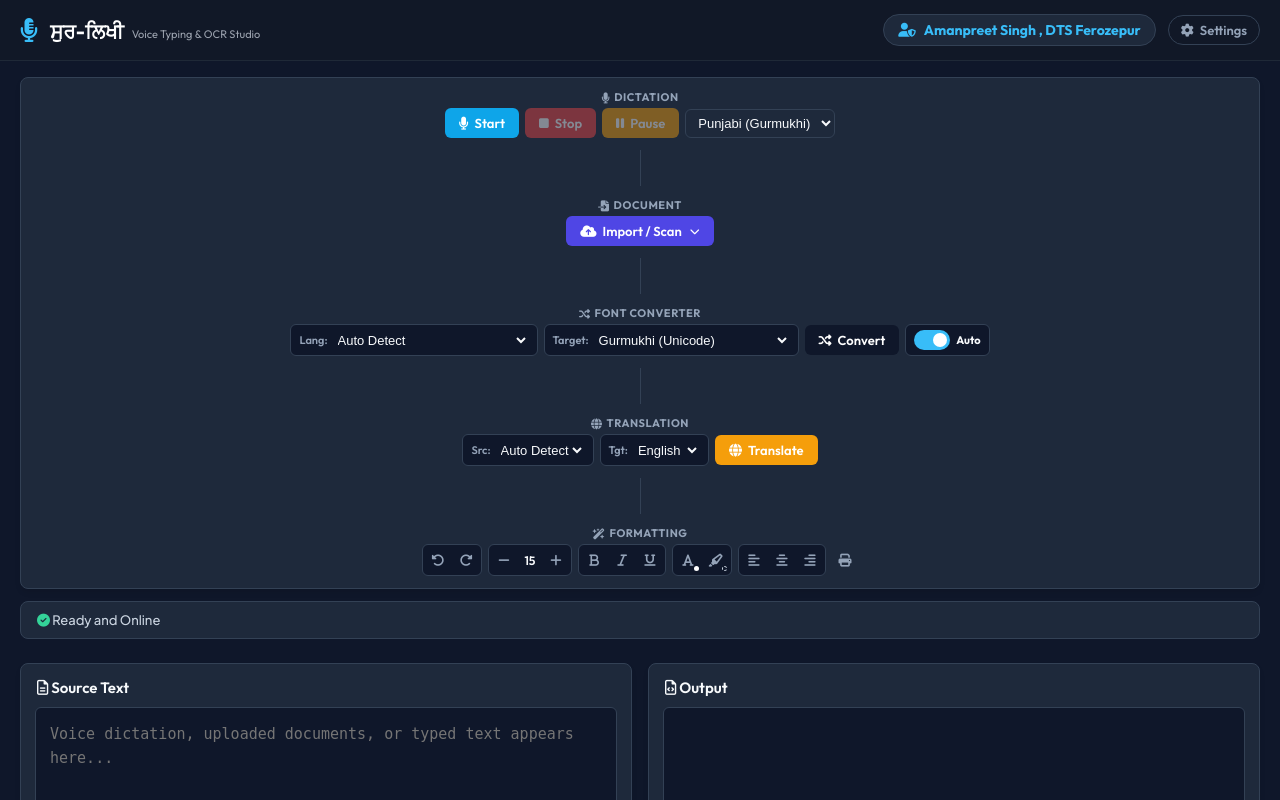
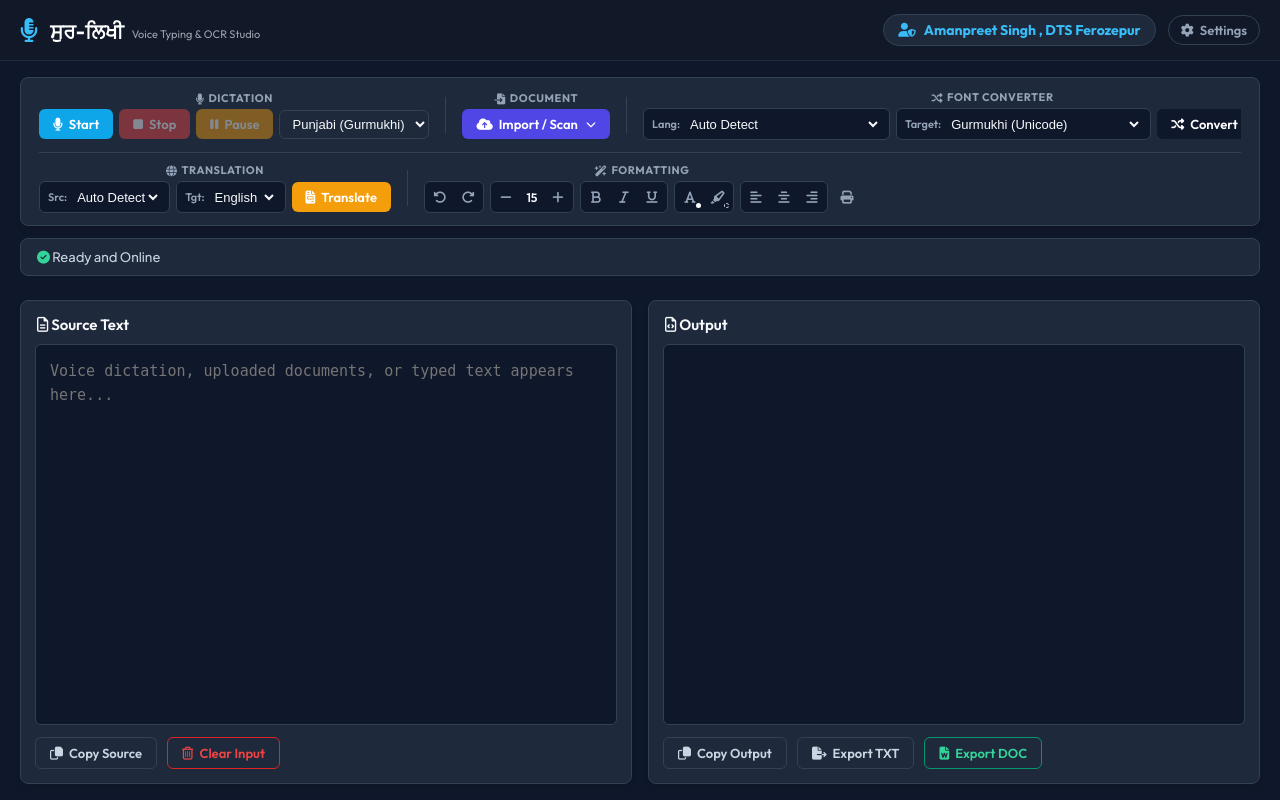
Before and after one commit to amanbhullar88/punjabi-ocr-studio, a Flask app: page / in a window 1280 px wide. Run offline with Flask 3, Linux system fonts and the light colour scheme; some libraries are stand-ins or nearby versions.

Commit message:
Add files via upload

```diff
--- a/templates/index.html
+++ b/templates/index.html
@@ -31,7 +31,10 @@
     <!-- Main Workspace Content -->
     <div class="studio-main-content">
         <!-- Unified Premium Control Ribbon Toolbar -->
+        <!-- Unified Premium Control Ribbon Toolbar -->
         <header class="app-toolbar" id="editorToolbar">
+            <!-- Row 1: Dictation, Document & Conversion -->
+            <div class="toolbar-row">
                 <!-- Group 1: Dictation Controls -->
                 <div class="toolbar-group">
                     <div class="group-title"><i class="fa-solid fa-microphone"></i> Dictation</div>
@@ -101,9 +104,10 @@
                         </div>
                     </div>
                 </div>
+            </div>
 
-            <div class="group-divider"></div>
-
+            <!-- Row 2: Translation & Formatting -->
+            <div class="toolbar-row row-second-ribbon">
                 <!-- Group 4: Translation -->
                 <div class="toolbar-group">
                     <div class="group-title"><i class="fa-solid fa-globe"></i> Translation</div>
@@ -133,7 +137,7 @@
                             </select>
                         </div>
 
-                    <button id="translateBtn" class="btn btn-translate-green"><i class="fa-solid fa-globe"></i> Translate</button>
+                        <button id="translateBtn" class="btn btn-translate-green"><i class="fa-solid fa-file-invoice"></i> Translate</button>
                     </div>
                 </div>
 
@@ -184,6 +188,7 @@
                         </div>
 
                         <button class="t-btn" id="printTextBtn" title="Print"><i class="fa-solid fa-print"></i></button>
+                    </div>
                 </div>
             </div>
         </header>
```
Lines whose indentation alone changed are shown as unchanged.
